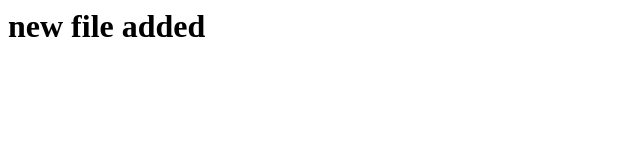
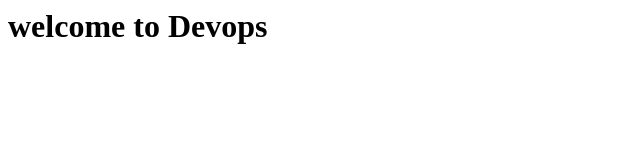
Before and after one commit to snaidu222/aws-devops, a plain HTML site: page index.html in a window 1280 px wide. Shown: the whole page, without its empty margins (0-640 px from the left). Drawn offline with Linux system fonts and the light colour scheme.

Commit message:
new content changed

```diff
--- a/index.html
+++ b/index.html
@@ -1 +1 @@
-<h1>new file added</h1>
+<h1>welcome to Devops</h1>
```
